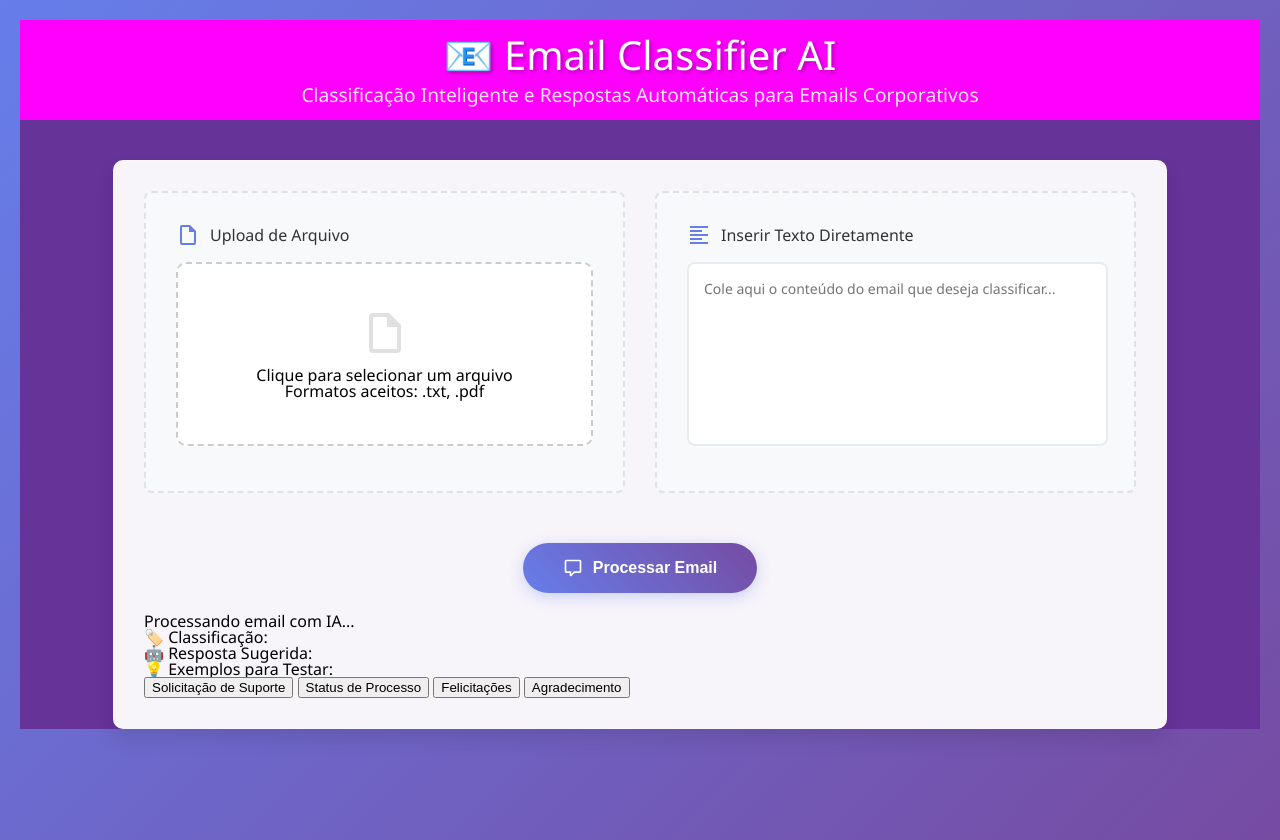
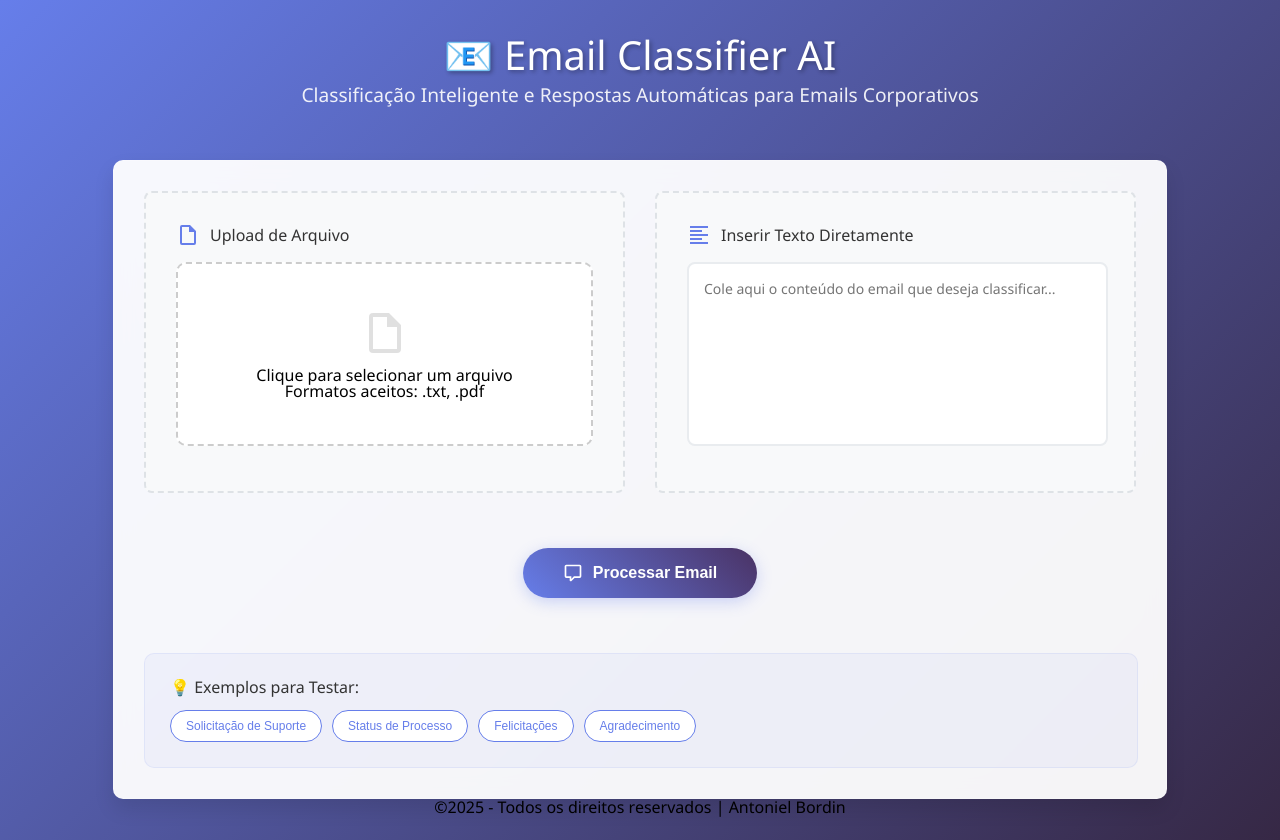
Before and after one commit to antonielbordin/case-pratico-autou, a Python web app: template interfaces/web/templates/index.html in a window 1280 px wide. Run offline with Jinja, Linux system fonts and the light colour scheme; the template is opened without the code that fills it, so the values that code supplies are empty.

Commit message:
Initial creation of the interface with css formatting and javascript actions

```diff
--- a/interfaces/web/static/css/style.css
+++ b/interfaces/web/static/css/style.css
@@ -44,9 +44,9 @@ table {
 
 body {
   font-family: 'Segoe UI', Tahoma, Geneva, Verdana, sans-serif;
-  background: linear-gradient(135deg, #667eea 0%, #764ba2 100%);
   min-height: 100vh;
   padding: 20px;
+  background: linear-gradient(135deg, #667eea 0%, #362845 100%);
 }
 
 .main {
@@ -56,7 +56,6 @@ body {
   justify-content: center;
   width: 100%;
   height: 100%;
-  background: rebeccapurple;
 }
 
 .main .header {
@@ -68,7 +67,6 @@ body {
   height: 100px;
   margin-bottom: 40px;
   color: white;
-  background: magenta;
 }
 
 .main .header h1 {
@@ -103,12 +101,6 @@ body {
 
 .main .content .upload-section > * {
   flex: 1;
-}
-
-@media (max-width: 768px) {
-  .main .content .upload-section {
-    flex-direction: column;
-  }
 }
 
 .main .content .upload-section .upload-card,
@@ -197,8 +189,15 @@ body {
   box-shadow: 0 0 0 3px rgba(102, 126, 234, 0.1);
 }
 
-.process-btn {
-  background: linear-gradient(45deg, #667eea, #764ba2);
+.main .content .process-section {
+  display: flex;
+  align-items: center;
+  justify-content: center;
+  padding: 5px;
+}
+
+.main .content .process-section .process-btn {
+  background: linear-gradient(45deg, #667eea, #4a3264);
   color: white;
   border: none;
   padding: 15px 40px;
@@ -214,13 +213,175 @@ body {
   box-shadow: 0 4px 15px rgba(102, 126, 234, 0.3);
 }
 
-.process-btn:hover {
+.main .content .process-section .process-btn:hover {
   transform: translateY(-2px);
   box-shadow: 0 6px 20px rgba(102, 126, 234, 0.4);
 }
 
-.process-btn:disabled {
+.main .content .process-section .process-btn:disabled {
   opacity: 0.7;
   cursor: not-allowed;
   transform: none;
 }
+
+.main .content .loading-section {
+  display: none;
+  text-align: center;
+  padding: 20px;
+}
+
+.main .content .spinner {
+  width: 40px;
+  height: 40px;
+  border: 4px solid #f3f3f3;
+  border-top: 4px solid #667eea;
+  border-radius: 50%;
+  animation: spin 1s linear infinite;
+  margin: 0 auto 15px;
+}
+
+.main .content .results-section {
+  display: flex;
+  animation: fadeIn 0.5s ease;
+}
+
+.main .content .results-section .result {
+  border: 1px solid #eee;
+  border-radius: 10px;
+  padding: 20px;
+  background: #fafafa;
+}
+
+.main .content .results-section .result .result-header {
+  display: flex;
+  justify-content: space-between;
+  align-items: center;
+  margin-bottom: 20px;
+}
+
+.main .content .results-section .result .classification-badge {
+  padding: 8px 16px;
+  border-radius: 20px;
+  font-weight: bold;
+  font-size: 14px;
+}
+
+.main .content .results-section .result .classified-productive {
+  background: #d4edda;
+  color: #155724;
+}
+
+.main .content .results-section .result .classified-unproductive {
+  background: #f8d7da;
+  color: #721c24;
+}
+
+.main .content .results-section .result .confidence-meter {
+  margin-bottom: 20px;
+}
+
+.main .content .results-section .result .meter {
+  width: 100%;
+  height: 10px;
+  background: #eee;
+  border-radius: 5px;
+  margin: 10px 0;
+  overflow: hidden;
+}
+
+.main .content .results-section .result .meter-fill {
+  height: 100%;
+  background: linear-gradient(90deg, #d63031, #28a745);
+  border-radius: 5px;
+  transition: width 0.3s ease;
+}
+
+.main .content .results-section .result .suggested-response {
+  background: white;
+  border: 1px solid #ddd;
+  border-radius: 8px;
+  padding: 10px;
+  margin: 15px 0 0 0;
+  min-height: 100px;
+  white-space: pre-wrap;
+}
+
+.main .content .results-section .result .copy-suggestion {
+  display: flex;
+  flex-direction: column;
+  align-items: center;
+  justify-content: center;
+  width: 100%;
+  height: 80px;
+}
+
+.main .content .results-section .result .copy-suggestion .btn-copy {
+  background: linear-gradient(45deg, #28a745 0%, #227034 100%);
+  color: white;
+  border: none;
+  padding: 15px 40px;
+  border-radius: 30px;
+  font-size: 16px;
+  font-weight: 600;
+  cursor: pointer;
+  transition: all 0.3s ease;
+  display: flex;
+  align-items: center;
+  gap: 10px;
+  margin: 20px auto;
+  box-shadow: 0 4px 15px rgba(102, 126, 234, 0.3);
+}
+
+.main .content .results-section .result .copy-suggestion .btn-copy:hover {
+  transform: translateY(-2px);
+  box-shadow: 0 5px 15px rgba(102, 126, 234, 0.3);
+}
+
+.main .content .examples-section {
+  display: flex;
+  flex-direction: column;
+  width: calc(100% - 50px);
+  margin-top: 30px;
+  padding: 25px;
+  background: rgba(102, 126, 234, 0.05);
+  border: 1px solid rgba(102, 126, 234, 0.1);
+  border-radius: 10px;
+}
+
+.main .content .examples-section h3 {
+  color: #333;
+  margin-bottom: 15px;
+}
+
+.main .content .examples-section .ex-buttons {
+  display: flex;
+  flex-wrap: wrap;
+  gap: 10px;
+}
+
+.main .content .examples-section .ex-buttons .ex-btn {
+  background: white;
+  border: 1px solid #667eea;
+  color: #667eea;
+  padding: 8px 15px;
+  border-radius: 20px;
+  cursor: pointer;
+  font-size: 12px;
+  transition: all 0.2s ease;
+}
+
+.main .content .examples-section .ex-buttons .ex-btn:hover {
+  background: #667eea;
+  color: white;
+}
+
+@keyframes spin {
+  0% { transform: rotate(0deg); }
+  100% { transform: rotate(360deg); }
+}
+
+@media (max-width: 768px) {
+  .main .content .upload-section {
+    flex-direction: column;
+  }
+}
--- /dev/null
+++ b/interfaces/web/static/js/script.js
@@ -0,0 +1,273 @@
+// Exemplos de emails para teste
+const examples = {
+  'produtivo1': `Assunto: Solicitação de Suporte - Sistema de Pagamentos
+
+Prezados,
+
+Estou enfrentando problemas no sistema de pagamentos desde ontem. Quando tento processar transações acima de R$ 1000, o sistema retorna erro 500. Preciso urgentemente de suporte para resolver esta questão, pois está impactando nossos clientes.
+
+Detalhes:
+- Erro começou dia 27/08/2025 às 14:30
+- Afeta apenas transações > R$ 1000
+- Outros valores processam normalmente
+
+Aguardo retorno urgente.
+
+Atenciosamente,
+João Silva
+Gerente Financeiro`,
+
+  'produtivo2': `Assunto: Status do Processo 2025-0847
+
+Boa tarde,
+
+Gostaria de verificar o status atual do processo 2025-0847 que foi aberto na semana passada. O cliente está cobrando uma resposta e preciso atualizar sobre o andamento.
+
+Podem me informar:
+1. Em que etapa o processo se encontra?
+2. Qual o prazo previsto para conclusão?
+3. Se há algum impedimento?
+
+Agradeço a atenção.
+
+Best regards,
+Maria Santos`,
+
+  'improdutivo1': `Assunto: Feliz Aniversário!
+
+Oi pessoal!
+
+Só queria desejar um feliz aniversário para nossa querida colega Ana! 🎉🎂
+
+Que este novo ano traga muitas alegrias, realizações e sucessos!
+
+Parabéns! 🎈
+
+Com carinho,
+Pedro Oliveira`,
+
+  'improdutivo2': `Assunto: Obrigado pela ajuda!
+
+Pessoal,
+
+Muito obrigado pela ajuda de ontem com a apresentação. Ficou perfeita e o cliente aprovou tudo!
+
+Vocês são demais! 😊
+
+Abraços,
+Carlos Lima`
+};
+
+// Elementos DOM
+const fileInput = document.getElementById('fileInput');
+const emailText = document.getElementById('emailText');
+const processBtn = document.getElementById('processBtn');
+const loading = document.getElementById('loading');
+
+const error = document.getElementById('error');
+const fileInfo = document.getElementById('fileInfo');
+
+document.addEventListener("DOMContentLoaded", function () {
+  const yearSpan = document.getElementById("toDate");
+  if (!yearSpan) return;
+
+  const createdYear = 2025;
+  const currentYear = new Date().getFullYear();
+
+  yearSpan.textContent = currentYear === createdYear
+    ? createdYear
+    : `${createdYear} - ${currentYear}`;
+});
+
+// Event listeners
+fileInput.addEventListener('change', handleFileSelect);
+processBtn.addEventListener('click', processEmail);
+
+
+
+function handleFileSelect(event) {
+  const file = event.target.files[0];
+  if (file) {
+    fileInfo.style.display = 'block';
+    fileInfo.textContent = `Arquivo selecionado: ${file.name} (${(file.size / 1024).toFixed(1)} KB)`;
+
+    // Limpar textarea quando arquivo é selecionado
+    emailText.value = '';
+  } else {
+    fileInfo.style.display = 'none';
+  }
+}
+
+function loadExample(exampleKey) {
+  emailText.value = examples[exampleKey];
+  fileInput.value = ''; // Limpar arquivo quando exemplo é carregado
+  fileInfo.style.display = 'none';
+}
+
+async function processEmail() {
+  // Validar entrada
+  const file = fileInput.files[0];
+  const text = emailText.value.trim();
+
+  if (!file && !text) {
+    showError('Por favor, selecione um arquivo ou digite o texto do email.');
+    return;
+  }
+
+  // Mostrar loading
+  loading.style.display = 'block';
+  results.style.display = 'none';
+  error.style.display = 'none';
+  processBtn.disabled = true;
+
+  try {
+    let emailContent = '';
+
+    if (file) {
+      emailContent = await readFile(file);
+    } else {
+      emailContent = text;
+    }
+
+    // Simular chamada para API/backend
+    const result = await classifyEmail(emailContent);
+
+    displayResults(result);
+
+  } catch (err) {
+    showError(`Erro ao processar email: ${err.message}`);
+  } finally {
+    loading.style.display = 'none';
+    processBtn.disabled = false;
+  }
+}
+
+function displayResults(result) {
+  console.log(result);
+  // const classification = document.getElementById('classification');
+  // const suggestedResponse = document.getElementById('suggestedResponse');
+  // classification.textContent = result.classification;
+  // classification.className = `classification ${result.classification.toLowerCase()}`;
+  // suggestedResponse.textContent = result.suggestedResponse;
+  // results.style.display = 'block';
+
+  const results = document.getElementById('results');
+  const classificationBadge = document.getElementById('classificationBadge');
+  const confidenceMeter = document.getElementById('confidenceMeter');
+  const confidenceValue = document.getElementById('confidenceValue');
+  const suggestedResponse = document.getElementById('suggestedResponse');
+
+  // Atualizar categoria
+  classificationBadge.textContent = result.classification;
+  classificationBadge.className = 'classification-badge ' +
+      (result.classification === 'Produtivo' ? 'classified-productive' : 'classified-unproductive');
+
+  // Atualizar confiança
+  const confidencePercent = Math.round(result.confidence * 100);
+  confidenceMeter.style.width = confidencePercent + '%';
+  confidenceValue.textContent = confidencePercent + '%';
+
+  // Atualizar resposta
+  suggestedResponse.textContent = result.suggestedResponse;
+
+  // Mostrar resultados
+  results.style.display = 'block';
+
+  // Scroll para resultados
+  results.scrollIntoView({ behavior: 'smooth' });
+
+}
+
+async function readFile(file) {
+  return new Promise((resolve, reject) => {
+    const reader = new FileReader();
+    reader.onload = (e) => resolve(e.target.result);
+    reader.onerror = (e) => reject(new Error('Erro ao ler arquivo'));
+    reader.readAsText(file);
+  });
+}
+
+// Simulação da classificação (na implementação real, seria uma chamada para o backend)
+async function classifyEmail(content) {
+  // Simular delay da API
+  await new Promise(resolve => setTimeout(resolve, 2000));
+
+  // Lógica simples de classificação para demonstração
+  const productiveKeywords = [
+    'suporte', 'problema', 'erro', 'status', 'processo', 'urgente',
+    'solicitação', 'dúvida', 'questão', 'atualização', 'prazo',
+    'impedimento', 'resolver', 'retorno', 'informar'
+  ];
+
+  const unproductiveKeywords = [
+    'parabéns', 'feliz', 'aniversário', 'obrigado', 'agradecimento',
+    'natal', 'ano novo', 'férias', 'abraços', 'carinho'
+  ];
+
+  const contentLower = content.toLowerCase();
+
+  let productiveScore = 0;
+  let unproductiveScore = 0;
+
+  productiveKeywords.forEach(keyword => {
+    if (contentLower.includes(keyword)) productiveScore++;
+  });
+
+  unproductiveKeywords.forEach(keyword => {
+    if (contentLower.includes(keyword)) unproductiveScore++;
+  });
+
+  const isProductive = productiveScore > unproductiveScore;
+
+  return {
+    classification: isProductive ? 'Produtivo' : 'Improdutivo',
+    confidence: Math.max(0.7, Math.random() * 0.3 + 0.7),
+    suggestedResponse: generateResponse(isProductive, content)
+  };
+}
+
+function generateResponse(isProductive, content) {
+  if (isProductive) {
+    // Detectar tipo de solicitação
+    const contentLower = content.toLowerCase();
+
+    if (contentLower.includes('suporte') || contentLower.includes('problema') || contentLower.includes('erro')) {
+      return `Prezado(a),
+
+Recebemos sua solicitação de suporte e a mesma foi registrada em nosso sistema. Nossa equipe técnica irá analisar o problema reportado e retornará com uma solução em até 24 horas úteis.
+
+Caso seja urgente, por favor entre em contato através do telefone (11) 3000-0000.
+
+Atenciosamente,
+Equipe de Suporte Técnico`;
+    } else if (contentLower.includes('status') || contentLower.includes('processo') || contentLower.includes('andamento')) {
+      return `Prezado(a),
+
+Agradecemos seu contato. Iremos verificar o status do processo mencionado e retornaremos com as informações atualizadas em até 2 horas úteis.
+
+Atenciosamente,
+Equipe de Atendimento`;
+    } else {
+      return `Prezado(a),
+
+Recebemos sua mensagem e iremos analisar sua solicitação. Nossa equipe retornará com as informações necessárias em breve.
+
+Atenciosamente,
+Equipe de Atendimento`;
+    }
+  } else {
+    return `Prezado(a),
+
+Agradecemos sua mensagem! Ficamos felizes em receber seu contato.
+
+Tenha um excelente dia!
+
+Atenciosamente,
+Equipe de Relacionamento`;
+  }
+}
+
+function showError(message) {
+  error.textContent = message;
+  error.style.display = 'block';
+}
--- a/interfaces/web/templates/index.html
+++ b/interfaces/web/templates/index.html
@@ -5,7 +5,6 @@
   <meta name="viewport" content="width=device-width, initial-scale=1.0">
   <title>Classificador de Emails</title>
   <link rel="stylesheet" type="text/css" href="../static/css/style.css">
-</head>
 <body>
   <main class="main">
     <header class="header">
@@ -44,46 +43,63 @@
         </div>
       </section>
 
+      <section class="process-section">
         <button id="processBtn" class="process-btn">
           <svg width="20" height="20" viewBox="0 0 24 24" fill="currentColor">
             <path d="M9,22A1,1 0 0,1 8,21V18H4A2,2 0 0,1 2,16V4C2,2.89 2.9,2 4,2H20A2,2 0 0,1 22,4V16A2,2 0 0,1 20,18H13.9L10.2,21.71C10,21.9 9.75,22 9.5,22H9M10,16V19.08L13.08,16H20V4H4V16H10Z" />
           </svg>
           Processar Email
         </button>
+      </section>
 
-      <div id="loading" class="loading">
+      <section id="loading" class="loading-section">
         <div class="spinner"></div>
         <p>Processando email com IA...</p>
+      </section>
+
+      <div id="results" class="results-section" style="display: none;">
+        <div class="result">
+          <div class="result-header">
+            <h3>🏷️ Resultado da Classificação</h3>
+            <span id="classificationBadge" class="classification"></span>
+          </div>
+          <div class="result-details">
+            <div class="confidence-meter">
+              <label>Confiança da classificação:</label>
+              <div class="meter">
+                <div id="confidenceMeter" class="meter-fill"></div>
+              </div>
+              <span id="confidenceValue">0%</span>
+            </div>
+            <div class="suggested-response">
+              <h4>🤖 Resposta Sugerida</h4>
+              <div id="suggestedResponse" class="suggestion"></div>
+            </div>
+            <div class="copy-suggestion">
+              <button class="btn-copy" onclick="copyToClipboard()">
+                Copiar Resposta
+              </button>
+            </div>
+          </div>
+        </div>
       </div>
 
-      <section id="results" class="results">
-        <section class="result-item">
-          <div class="result-label">
-            🏷️ Classificação:
-          </div>
-          <span id="classification" class="classification"></span>
-        </section>
-        <section class="result-item">
-          <div class="result-label">
-            🤖 Resposta Sugerida:
-          </div>
-          <div id="suggestedResponse" class="response-text"></div>
-        </section>
-      </section>
+      <div id="error" class="error-section" style="display: none;"></div>
 
-      <div id="error" class="error" style="display: none;"></div>
-
-      <section class="examples">
+      <section class="examples-section">
         <h3>💡 Exemplos para Testar:</h3>
-        <div class="example-buttons">
-          <button class="example-btn" onclick="loadExample('produtivo1')">Solicitação de Suporte</button>
-          <button class="example-btn" onclick="loadExample('produtivo2')">Status de Processo</button>
-          <button class="example-btn" onclick="loadExample('improdutivo1')">Felicitações</button>
-          <button class="example-btn" onclick="loadExample('improdutivo2')">Agradecimento</button>
+        <div class="ex-buttons">
+          <button class="ex-btn" onclick="loadExample('produtivo1')">Solicitação de Suporte</button>
+          <button class="ex-btn" onclick="loadExample('produtivo2')">Status de Processo</button>
+          <button class="ex-btn" onclick="loadExample('improdutivo1')">Felicitações</button>
+          <button class="ex-btn" onclick="loadExample('improdutivo2')">Agradecimento</button>
         </div>
       </section>
     </section>
+    <footer class="footer">
+      &copy;<span id="toDate"></span> - Todos os direitos reservados | Antoniel Bordin
+    </footer>
   </main>
-  <script></script>
+  <script src="../static/js/script.js"></script>
 </body>
 </html>
```
Lines whose indentation alone changed are shown as unchanged.
